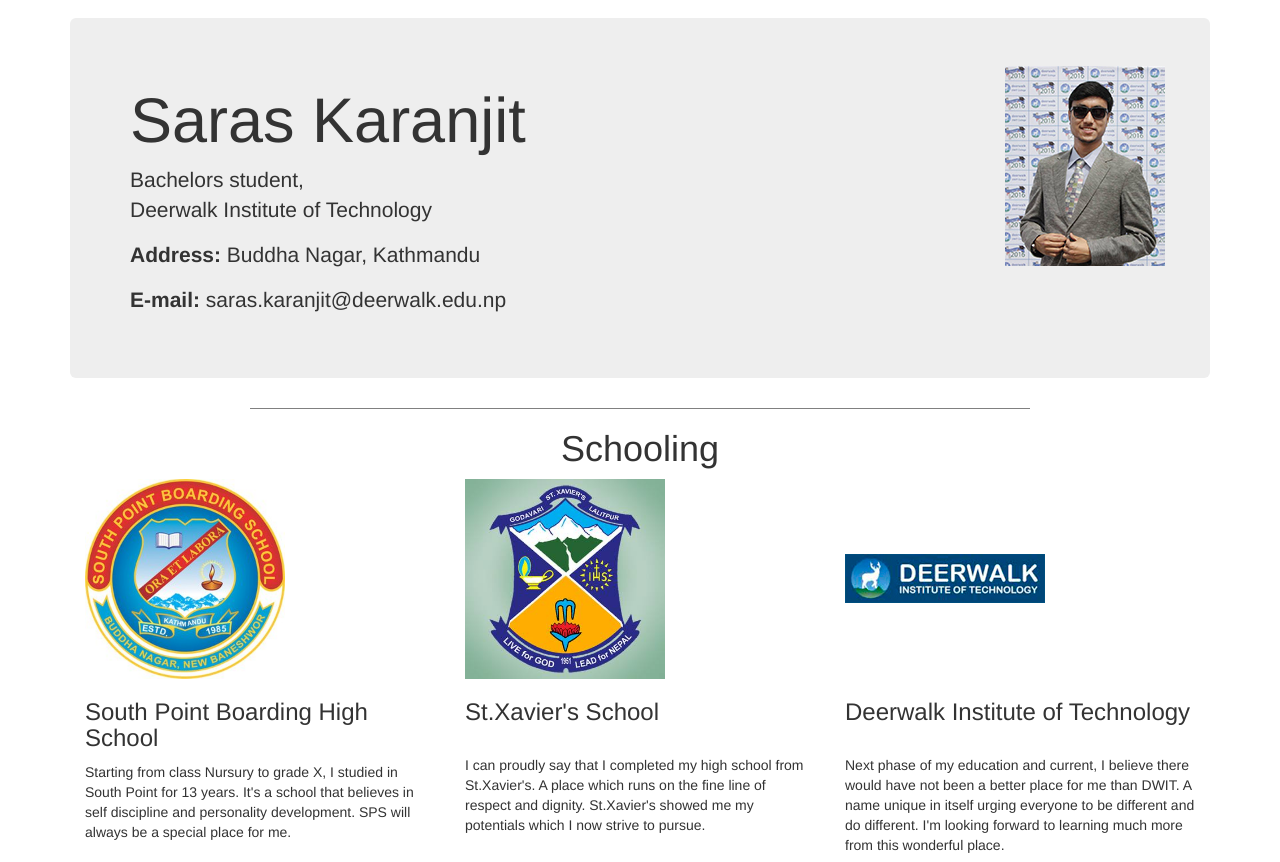
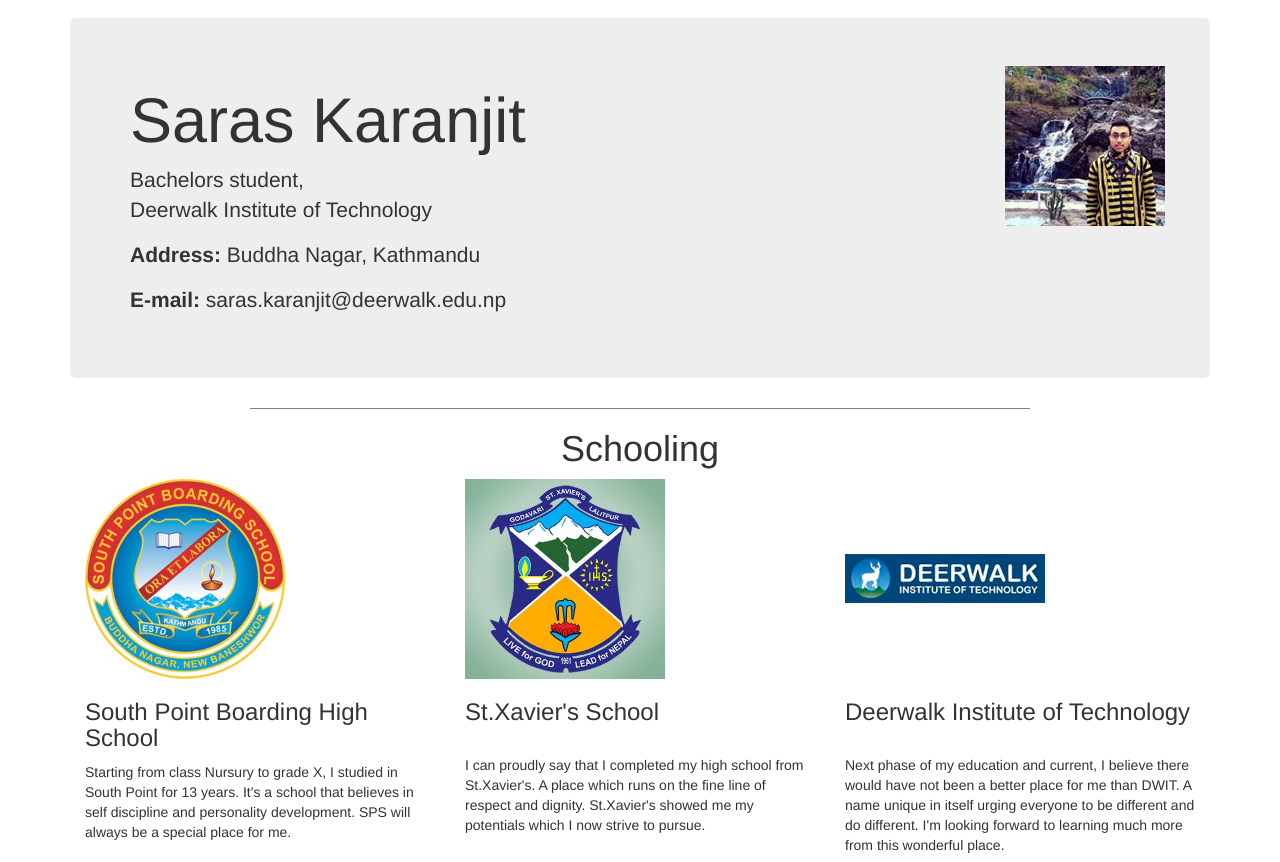
Before and after one commit to saraskaranjit/saraskaranjit.github.io, a plain HTML site: page index.html in a window 1280 px wide. Shown: the part 54-916 px from the top of the page. Drawn offline with Linux system fonts and the light colour scheme.

Commit message:
Update index.html

```diff
--- a/index.html
+++ b/index.html
@@ -37,7 +37,7 @@
                 <p><b>E-mail: </b>saras.karanjit@deerwalk.edu.np</p>
                      </div>
                      <div class="col-md-2" style="float:right;">
-                         <img src="photo.jpg"/>
+                         <img src="me.jpg"/>
                      </div>
             </div>
         </div>
```
